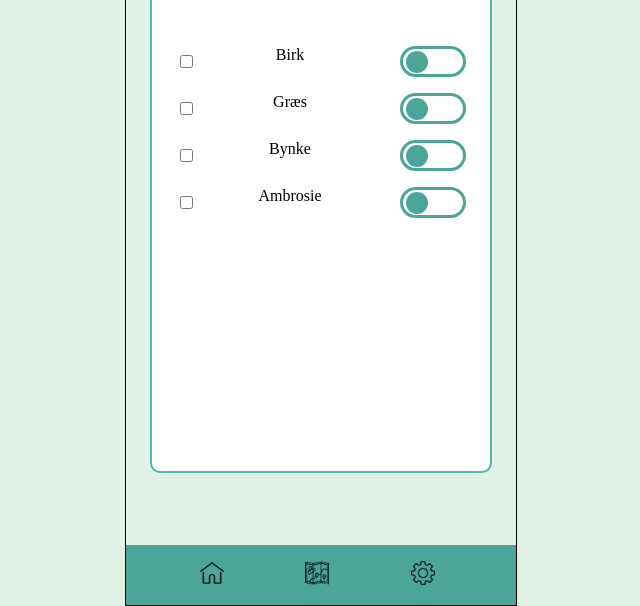
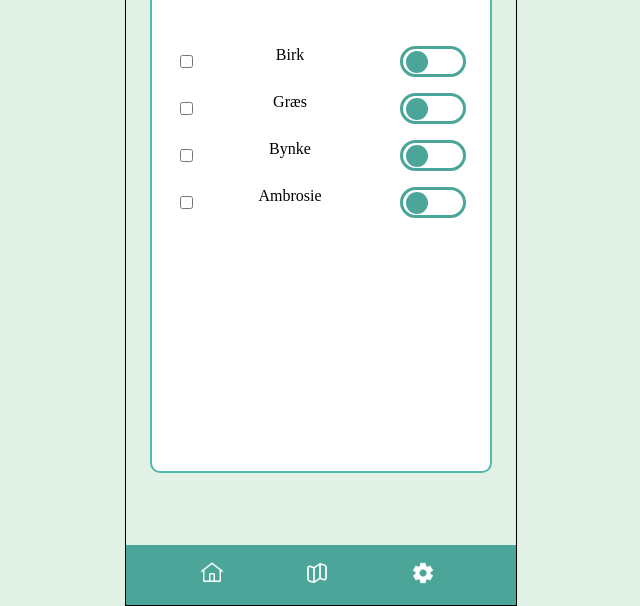
Before and after one commit to elop123/PollenTal_App, a plain HTML site: page index2.html in a window 1280 px wide. Shown: the part 240-846 px from the top of the page, without its empty margins (319-959 px from the left). Drawn offline with Linux system fonts and the light colour scheme.

Commit message:
manifest file

```diff
--- a/index2.html
+++ b/index2.html
@@ -38,10 +38,10 @@
     </main>
     <footer>
         <div>
-        <a href="index.html"><img  src="aassets/images/home.png"></a>
-        <a href="index3.html"><img  src="aassets/images/map.png"></a>
-        <a href="index2.html"><img  src="aassets/images/settings.png"></a>
-</div>
+            <a href="index.html"><img class="home" src="aassets/images/carbon--home.png" ></a>
+            <a href="index3.html"><img class="map" src="aassets/images/mynaui--map.png"></a>
+            <a href="index2.html"><img class="settings" src="aassets/images/material-symbols--settings.png"></a>
+        </div>
     </footer>
 </body>
 </html>
```
Also changed, not shown: index.html (+8 -5 lines), index3.html (+4 -4 lines), aassets/images/carbon--home.png (added), aassets/images/material-symbols--settings.png (added), aassets/images/mynaui--map.png (added), aassets/images/pollen.png (added), manifest.json (added).
